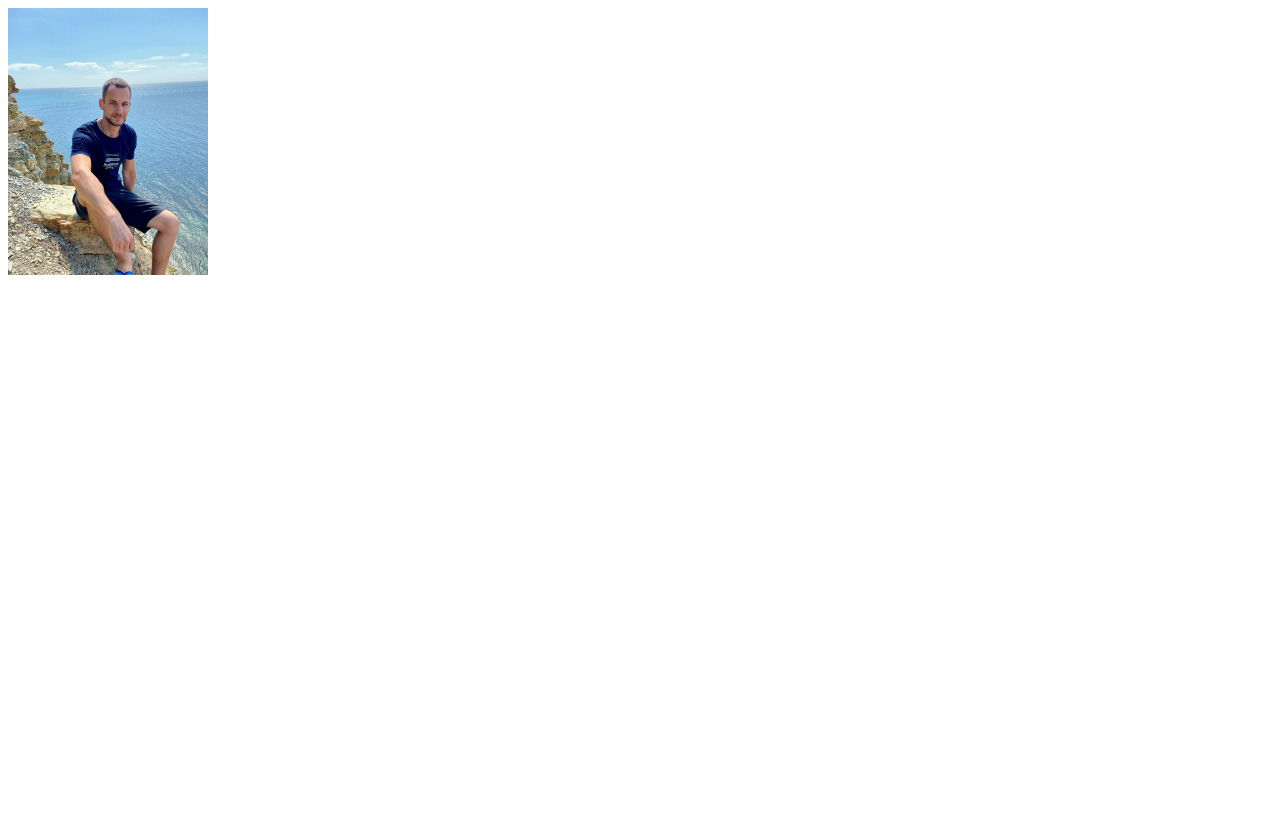
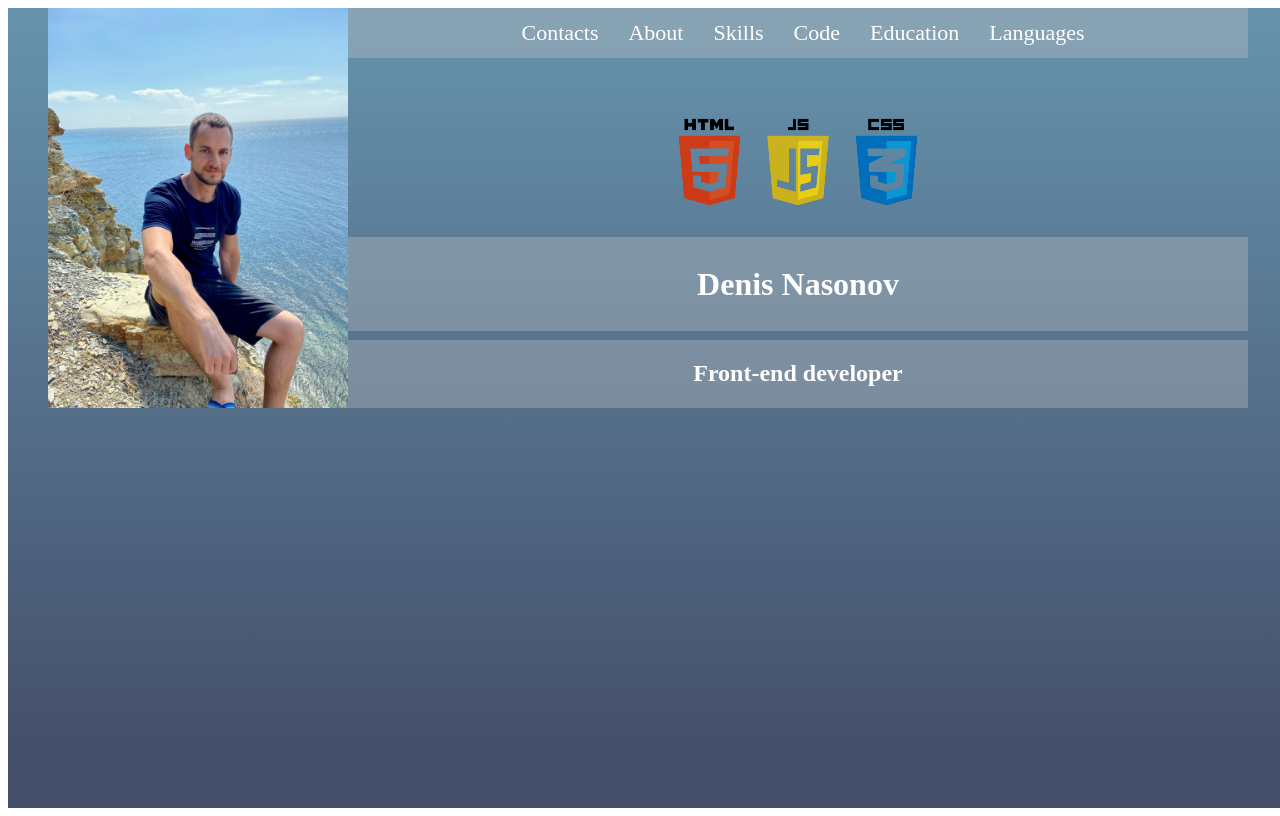
Before and after one commit to denis0991/rsschool-cv, a plain HTML site: page index.html in a window 1280 px wide. Drawn offline with Linux system fonts and the light colour scheme.

Commit message:
feat: add header

```diff
--- a/index.html
+++ b/index.html
@@ -1,10 +1,38 @@
 <!DOCTYPE html>
 <html lang="en">
-	<head>
-		<meta charset="utf-8">
-		<title>HTML, CSS &amp; Git Basics</title>
-	</head>
-	<body>
-		<img src="img/h5d3N8y5wSQ.jpg" alt="" width="200">
-	</body>
+<head>
+  <meta charset="UTF-8">
+  <meta http-equiv="X-UA-Compatible" content="IE=edge">
+  <meta name="viewport" content="width=device-width, initial-scale=1.0">
+  <link rel="stylesheet" href="style.css">
+  <title>Minesweeper</title>
+</head>
+<body>
+  <div id="wrapper">
+    <div class="wrapper">
+      <header class="header">
+        <div class="avatar">
+          <img class="photo" src="assets/img/h5d3N8y5wSQ.jpg" alt="photo">
+        </div>
+        <nav class="header_nav">
+          <ul class="header_menu">
+          <li class="header_menu_item">Contacts</li>
+          <li class="header_menu_item">About</li>
+          <li class="header_menu_item">Skills</li>
+          <li class="header_menu_item">Code</li>
+          <li class="header_menu_item">Education</li>
+          <li class="header_menu_item">Languages</li>
+        </ul>
+      </nav>
+      <div class="header_icon">
+        <img src="assets/png/pngwing.com (2).png" alt="">
+      </div>
+      <h1 class="heading">Denis Nasonov</h1>
+        <h2 class="subheading">Front-end developer</h2>
+      </header>
+      <main>
+      </main>
+    </div>
+  </div>
+</body>
 </html>
--- a/style.css
+++ b/style.css
@@ -1,7 +1,80 @@
-body {
-    margin: 0;
+#wrapper {
+	height: 100vh;
+	width: 100vw;
+    margin: 0 auto;
+	background: linear-gradient(180deg, rgba(40, 103, 139, 0.71) 0%, rgba(18, 31, 66, 0.79) 93.75%);;
 }
 
-div {
-    margin: 0;
+.wrapper {
+    width: 1200px;
+    margin: 0 auto;
 }
+
+.header {
+    display: grid;
+    grid-template-columns: 300px 2fr;
+    grid-template-rows: 1fr 1fr 1fr 1fr;
+}
+
+.header_nav {
+    display: flex;
+    align-items: center;
+    justify-content: center;
+    background-color: rgba(196, 196, 196, 0.35);
+    height: 50px;
+    width: 100%;
+    font-size: 22px;
+    color: #FFF;
+}
+
+.header_menu {
+	display: flex;
+	justify-content: center;
+
+}
+
+.header_menu_item {
+	margin-right: 30px;
+    list-style-type: none;
+}
+
+.photo {
+    width: 300px;
+}
+
+.avatar {
+  grid-row-start: 1;
+  grid-row-end: 5;
+}
+
+.header_icon {
+text-align: center;
+}
+
+.heading {
+    color: #FFF;
+    display: flex;
+    justify-content: center;
+    align-items: center;
+    height: 90%;
+    grid-row-start: 3;
+    grid-row-end: 4;
+    background-color: rgba(196, 196, 196, 0.35);
+}
+
+.subheading {
+    color: #FFF;
+    display: flex;
+    justify-content: center;
+    align-items: center;
+    grid-row-start: 4;
+    grid-row-end: 5;
+    height: 65%;
+    background-color: rgba(196, 196, 196, 0.35);
+}
+
+td {
+    width: 100px;
+    height: 50px;
+    border: 1px solid red;
+}
```
Also changed, not shown: assets/img/h5d3N8y5wSQ.jpg (renamed from img/h5d3N8y5wSQ.jpg), assets/png/pngwing.com (2).png (added).
